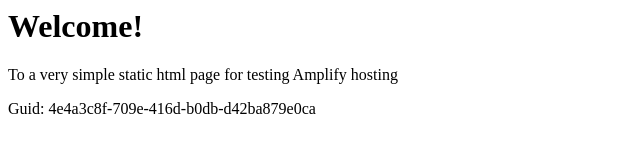
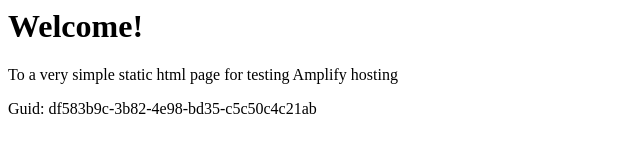
Before and after one commit to aws-aemilia-sin/Github-PR-Commit-Integration-Test-DoNotTouch-Gith-BKMSSQOA-v1-preprod-ap-southeast-1, a website: page src/index.html in a window 1280 px wide. Shown: the full height of the page, 0-640 px from the left. Drawn offline with Linux system fonts and the light colour scheme.

Commit message:
commit from integ tests

```diff
--- a/src/index.html
+++ b/src/index.html
@@ -12,6 +12,6 @@
 <body>
     <h1>Welcome!</h1>
     <p>To a very simple static html page for testing Amplify hosting</p>
-    <p>Guid: 4e4a3c8f-709e-416d-b0db-d42ba879e0ca</p></body>
+    <p>Guid: df583b9c-3b82-4e98-bd35-c5c50c4c21ab</p></body>
 
 </html>
```
